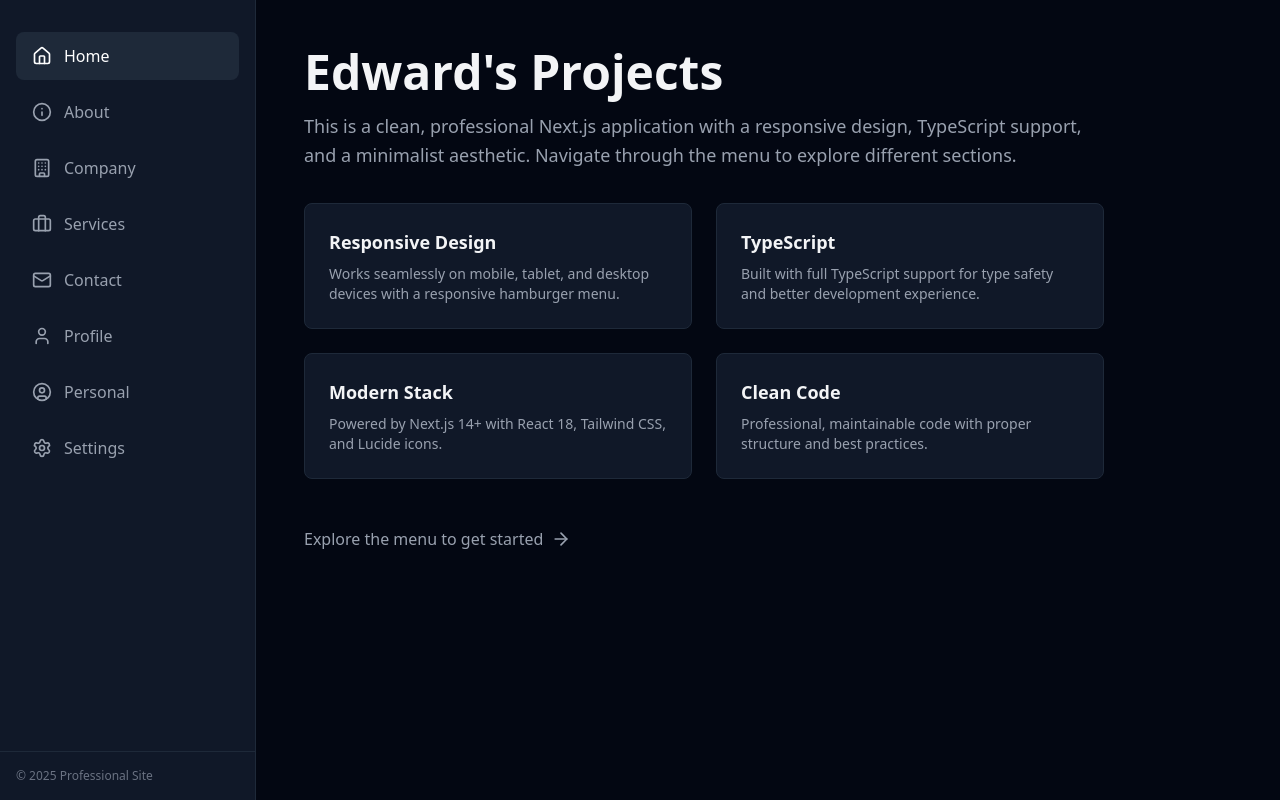
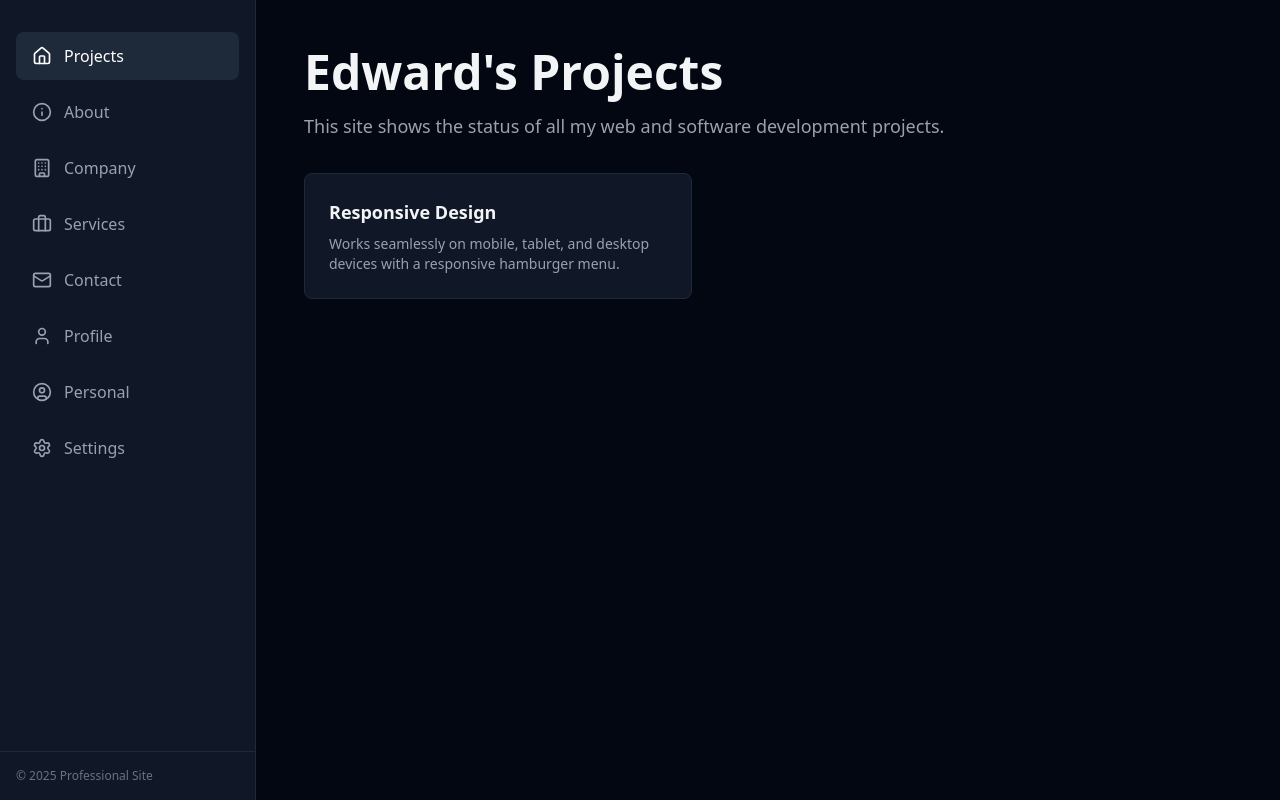
Before and after one commit to edwardtanguay/edwards-projects-v2, a Next.js app: page / in a window 1280 px wide. Built offline with nearby package versions, Linux system fonts and the light colour scheme.

Commit message:
...changed menu

```diff
--- a/src/app/page.tsx
+++ b/src/app/page.tsx
@@ -9,11 +9,7 @@ export default function Home() {
           <h1 className="text-4xl md:text-5xl font-bold text-gray-100 mb-4">
             Edward's Projects
           </h1>
-          <p className="text-lg text-gray-400 leading-relaxed">
-            This is a clean, professional Next.js application with a responsive
-            design, TypeScript support, and a minimalist aesthetic. Navigate
-            through the menu to explore different sections.
-          </p>
+          <p className="text-lg text-gray-400 leading-relaxed">This site shows the status of all my web and software development projects.</p>
         </div>
 
         <div className="grid md:grid-cols-2 gap-6">
@@ -27,41 +23,8 @@ export default function Home() {
             </p>
           </div>
 
-          <div className="bg-gray-900 border border-gray-800 rounded-lg p-6">
-            <h2 className="text-lg font-semibold text-gray-100 mb-2">
-              TypeScript
-            </h2>
-            <p className="text-gray-400 text-sm">
-              Built with full TypeScript support for type safety and better
-              development experience.
-            </p>
-          </div>
-
-          <div className="bg-gray-900 border border-gray-800 rounded-lg p-6">
-            <h2 className="text-lg font-semibold text-gray-100 mb-2">
-              Modern Stack
-            </h2>
-            <p className="text-gray-400 text-sm">
-              Powered by Next.js 14+ with React 18, Tailwind CSS, and Lucide
-              icons.
-            </p>
-          </div>
-
-          <div className="bg-gray-900 border border-gray-800 rounded-lg p-6">
-            <h2 className="text-lg font-semibold text-gray-100 mb-2">
-              Clean Code
-            </h2>
-            <p className="text-gray-400 text-sm">
-              Professional, maintainable code with proper structure and best
-              practices.
-            </p>
-          </div>
         </div>
 
-        <div className="flex items-center gap-2 text-gray-400 pt-4">
-          <span>Explore the menu to get started</span>
-          <ArrowRight size={20} />
-        </div>
       </div>
     </div>
   );
--- a/src/components/Navigation.tsx
+++ b/src/components/Navigation.tsx
@@ -23,7 +23,7 @@ interface NavItem {
 }
 
 const navItems: NavItem[] = [
-  { label: "Home", href: "/", icon: <Home size={20} /> },
+  { label: "Projects", href: "/", icon: <Home size={20} /> },
   { label: "About", href: "/about", icon: <Info size={20} /> },
   { label: "Company", href: "/company", icon: <Building size={20} /> },
   { label: "Services", href: "/services", icon: <Briefcase size={20} /> },
```
